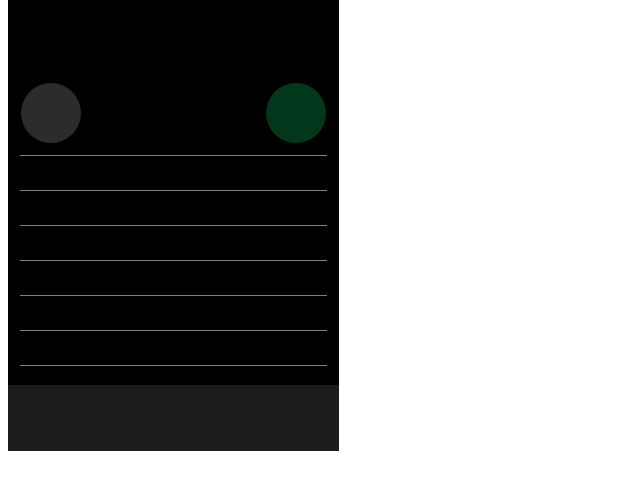
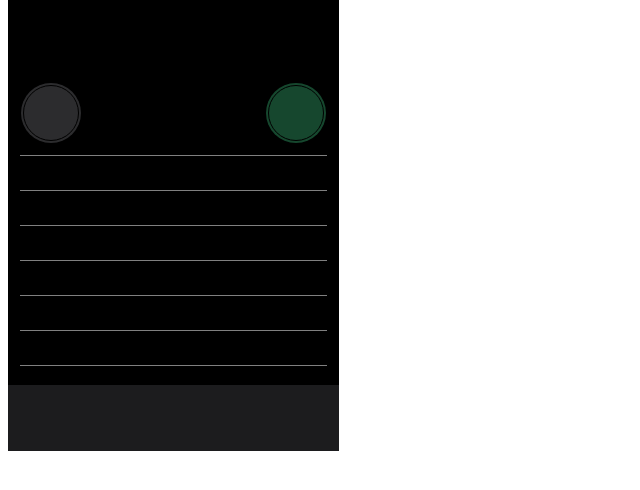
Before and after one commit to sarrailhadaptive/stopwatch, a plain HTML site: page index.html in a window 1280 px wide. Shown: the part 262-752 px from the top of the page, without its empty margins (0-640 px from the left). Drawn offline with Linux system fonts and the light colour scheme.

Commit message:
Finishing touches for the buttons, black border inside circle

```diff
--- a/app/styles.css
+++ b/app/styles.css
@@ -71,17 +71,27 @@
     top: 345px;
     left: 21px;
 }
+
+.resetBtnBorder {
+    background-color: #2C2C2E;
+    height: 54px;
+    width: 54px;
+    position: absolute;
+    top: 347px;
+    left: 23px;
+    border-radius: 36px;
+    border: solid 1px black;
+}
 /* COLORS
  START TEXT #04DE71
  START BACKGROUND #04DE71 + opacity 0.25
  STOP TEXT #FF3B30
  STOP BACKGROUND #FF3B30 + opacity 0.25
-
+#16472e
 */
 
 .startStopBtn {
-    background-color: #04DE71;
-    opacity: 0.25;
+    background-color: #16472E;
     border-radius: 36px;
     width: 60px;
     height: 60px;
@@ -89,3 +99,14 @@
     top: 345px;
     left: 266px;
 }
+
+.startBtnBorder {
+    background-color: #16472E;
+    height: 54px;
+    width: 54px;
+    position: absolute;
+    top: 347px;
+    left: 268px;
+    border-radius: 36px;
+    border: solid 1px black;
+}
--- a/index.html
+++ b/index.html
@@ -13,7 +13,9 @@
         <div class="timer"><h1>00:00.00</h1></div>
         <div class="btnsContainer">
             <div class="resetLapBtn"></div>
+            <div class="resetBtnBorder"></div>
             <div class="startStopBtn"></div>
+            <div class="startBtnBorder"></div>
         </div>
     </div>
     <div class="lapScrollbarDiv">
```
